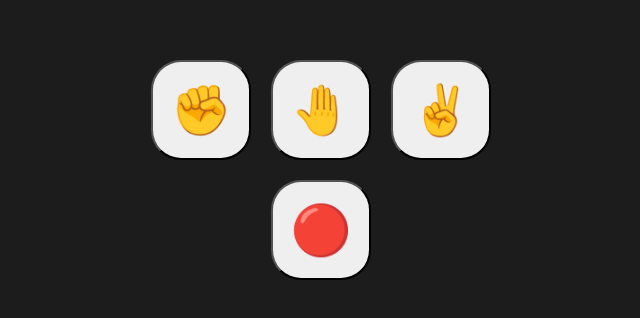
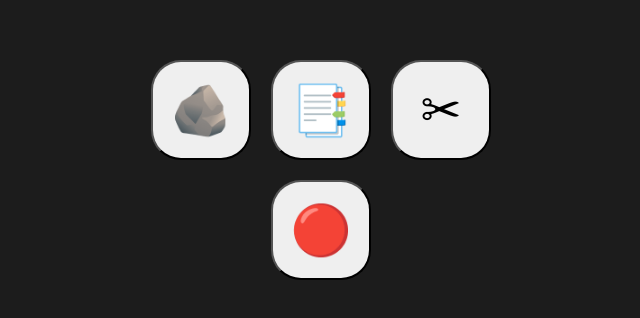
Before and after one commit to siriusxyz/rock-paper-scissors, a plain HTML site: page index.html in a window 1280 px wide. Shown: the part 230-548 px from the top of the page, without its empty margins (319-959 px from the left). Drawn offline with Linux system fonts and the light colour scheme.

Commit message:
Update index.html

```diff
--- a/index.html
+++ b/index.html
@@ -5,15 +5,16 @@
   <meta charset="utf-8">
   <meta name="viewport" content="width=device-width">
   <title>Rock-Paper-Scissors-Game</title>
+  <link rel="icon" type="image/x-icon" href="/images/favicon.ico">
   <link href="style.css" rel="stylesheet" type="text/css" />
 </head>
 
 <body>
   <div class="wrapper">
   <div class="buttons">
-    <button class="rpsButton" value="Rock">✊</button>
-    <button class="rpsButton" value="Paper">🤚</button>
-    <button class="rpsButton" value="Scissors">✌</button>
+    <button class="rpsButton" value="Rock">🪨</button>
+    <button class="rpsButton" value="Paper">📑</button>
+    <button class="rpsButton" value="Scissors">✂</button>
   </div>
   <div class="resultContainer">
   <div id="player-score"></div>
```
